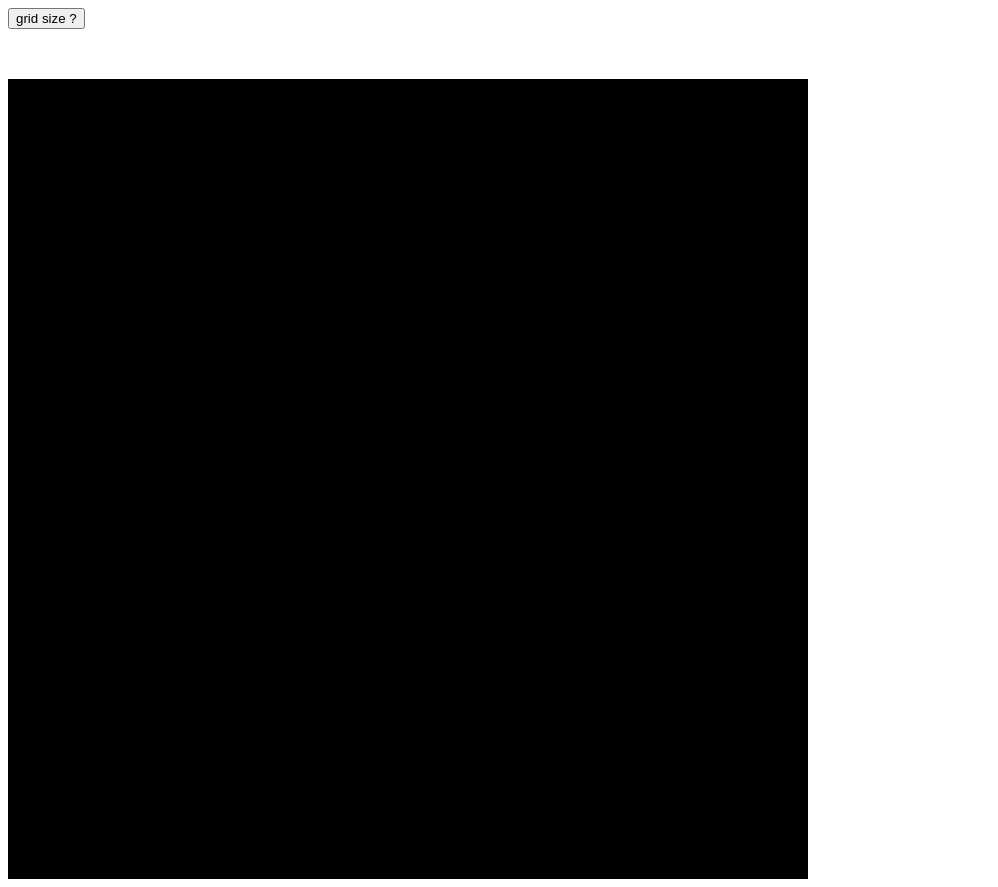
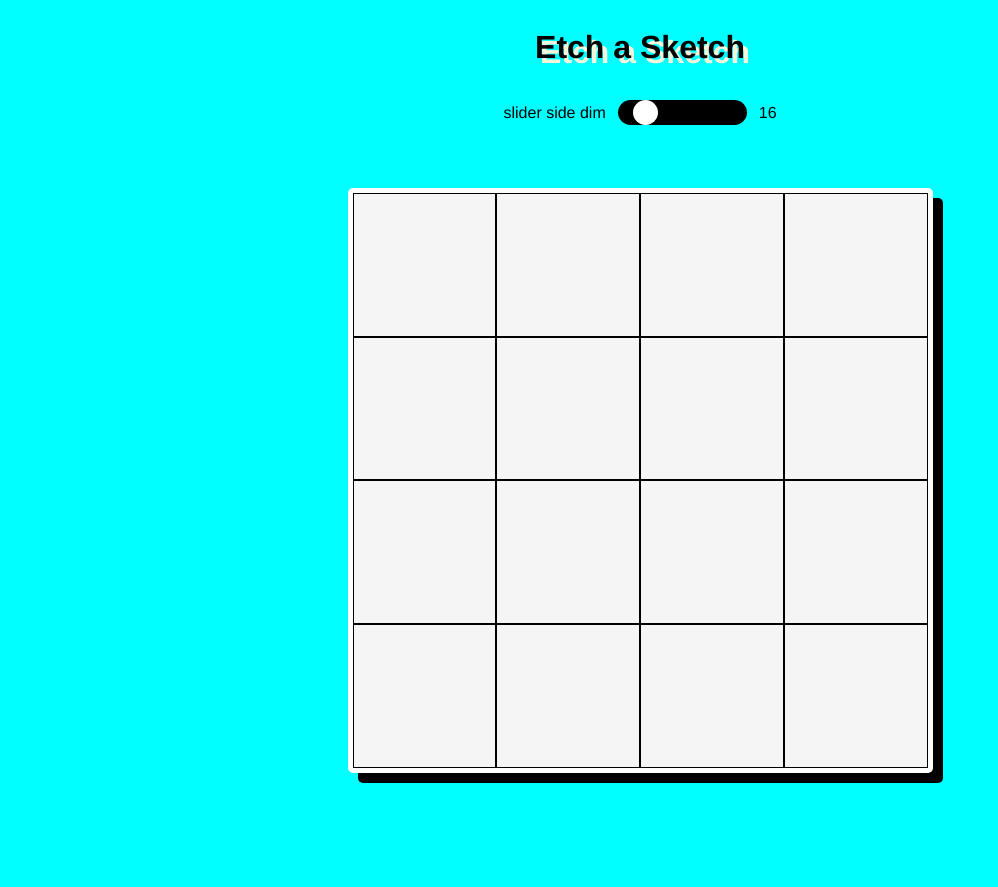
Before and after one commit to jcorp11/EtchaSketch, a plain HTML site: page index.html in a window 1280 px wide. Shown: the whole page, without its empty margins (0-998 px from the left). After the commit the page ends 831 px from the top, so only its background shows below. Drawn offline with Linux system fonts and the light colour scheme.

Commit message:
final touches

```diff
--- a/index.html
+++ b/index.html
@@ -8,7 +8,13 @@
     <link rel="stylesheet" href="style.css">
 </head>
 <body>
-    <button> grid size ?</button>
+    <h1>Etch a Sketch</h1>
+    <div class="sliderAndValue">
+        <p>slider side dim</p>
+        <input type="range" min="2" max="100" value="16" id="slider">
+        <p class="value">16</p>
+    </div>
+    <!-- <button> grid size ?</button> -->
     <div class="container">
 
     </div>
--- a/js.js
+++ b/js.js
@@ -1,39 +1,31 @@
-console.log('hola');
-const container = document.querySelector('.container');
-for(i = 0; i < 16 ; i++){
-    const newDiv = document.createElement('div');
-    newDiv.classList.add('pixel');
-    // newDiv.innerText = i;
-    container.append(newDiv);
-}
-addEvents();
+
+
 
 const grid = document.querySelector('.container');
-const  btn = document.querySelector('button');
+//
 
-function process(){
-    const gridSize = parseInt( prompt('give grid size, less than 100'));
-    if (gridSize >100){
-        alert('must be less than 100');
-        return;
-    } ;
-    deleteDivs();
-    let side = (100/gridSize).toString();
-    console.log(side+'vh '.repeat(gridSize));
-    grid.style['grid-template-columns'] = side.concat('vh ').repeat(gridSize);
-    grid.style['grid-template-rows'] =  side.concat('vh ').repeat(gridSize);
-    //console.log(getComputedStyle(grid));
-    addDivs(gridSize);
-    addEvents();
-}
-btn.addEventListener('click', process);
+// function process(){
+//     const gridSize = parseInt( prompt('give grid size, less than 100'));
+//     if (gridSize >100){
+//         alert('must be less than 100');
+//         return;
+//     } ;
+//     deleteDivs();
+//     grid.setAttribute('style', `grid-template-columns: repeat(${gridSize}, 2fr); grid-template-rows: repeat(${gridSize}, 2fr);`);
+//     addDivs(gridSize);
+//     addEvents();
+// }
+initialize();
+const slider = document.querySelector('#slider')
+const screenVal = document.querySelector('.value');
+slider.addEventListener('input', processSlider);
 
 function addDivs(gridSize){
     const container = document.querySelector('.container');
     for(i = 0; i < gridSize**2 ; i++){
     const newDiv = document.createElement('div');
     newDiv.classList.add('pixel');
-    //newDiv.innerText = i;
+    // newDiv.innerText = i+1;
     container.append(newDiv);
 }
 }
@@ -50,3 +42,27 @@ function addEvents(){
         });
     });
 }
+
+function processSlider(event){
+    console.log(event);
+    console.log(this.value);
+    let val = this.value;
+    screenVal.textContent = val;
+    deleteDivs();
+    grid.setAttribute('style', `grid-template-columns: repeat(${val}, 2fr); grid-template-rows: repeat(${val}, 2fr);`);
+    addDivs(val);
+    addEvents();
+
+}
+
+function initialize(){
+    const container = document.querySelector('.container');
+    for(i = 0; i < 16 ; i++){
+        const newDiv = document.createElement('div');
+        newDiv.classList.add('pixel');
+        // newDiv.innerText = i+1;
+        container.append(newDiv);
+    }
+    addEvents();
+
+}
--- a/style.css
+++ b/style.css
@@ -1,20 +1,66 @@
+body{
+    display: flex;
+    flex-direction: column;
+    align-items: center;
+    font-family: 'Franklin Gothic Medium', 'Arial Narrow', Arial, sans-serif;
+    background-color: aqua;
+}
+h1{
+    text-shadow: 5px 5px beige;
+}
 .container{
     display: grid;
-    grid-template-columns: repeat(4, 25vh);
-    grid-template-rows: repeat(4, 25vh);;
+    grid-template-columns: repeat(4, 2fr);
+    grid-template-rows: repeat(4, 2fr);
     margin-top: 50px;
+    border: 5px solid white;
+    border-radius: 5px;
+    height: 575px;
+    width: 575px;
+    background-color: gray;
+    box-shadow: 10px 10px;
+    margin-bottom: 50px;
 }
 .pixel{
-    padding: 5px;
-    font-size: 30px;
+    /* padding: 5px; */
+    /* font-size: 10px; */
+    color: brown;
     text-align: center;
     transition: all .1s ease;
-    background-color: black;
+    background-color: whitesmoke;
+    border: 1px solid black;
+    /* border-radius: 5px; */
 
 }
 .taint{
     color: blueviolet;
-    background-color: rgb(176, 164, 164);
+    background-color: black;
     /* transition: all .1s ease; */
+}
+.sliderAndValue{
+    display: flex;
+    gap: 10px;
+    align-items: center;
+}
 
+#slider{
+    -webkit-appearance: none;
+    background: black;
+    outline: none;
+    border-radius: 50px;
 }
+
+#slider::-webkit-slider-thumb {
+    -webkit-appearance: none;
+    width: 25px;
+    height: 25px;
+    background: white;
+    border-radius: 50px;
+}
+
+#slider::-moz-range-thumb{
+    width: 25px;
+    height: 25px;
+    background: white;
+    border-radius: 50px;
+}
```
